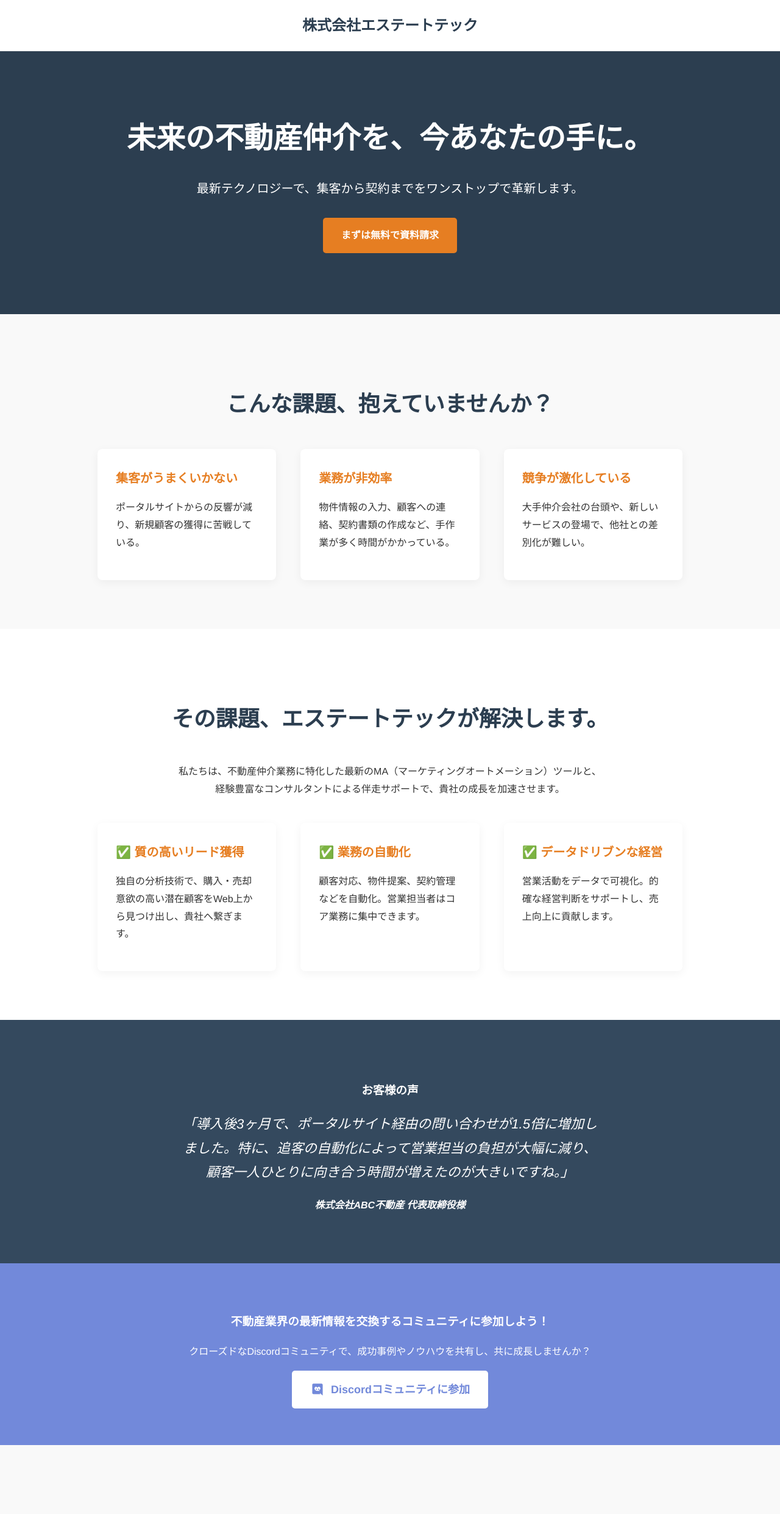
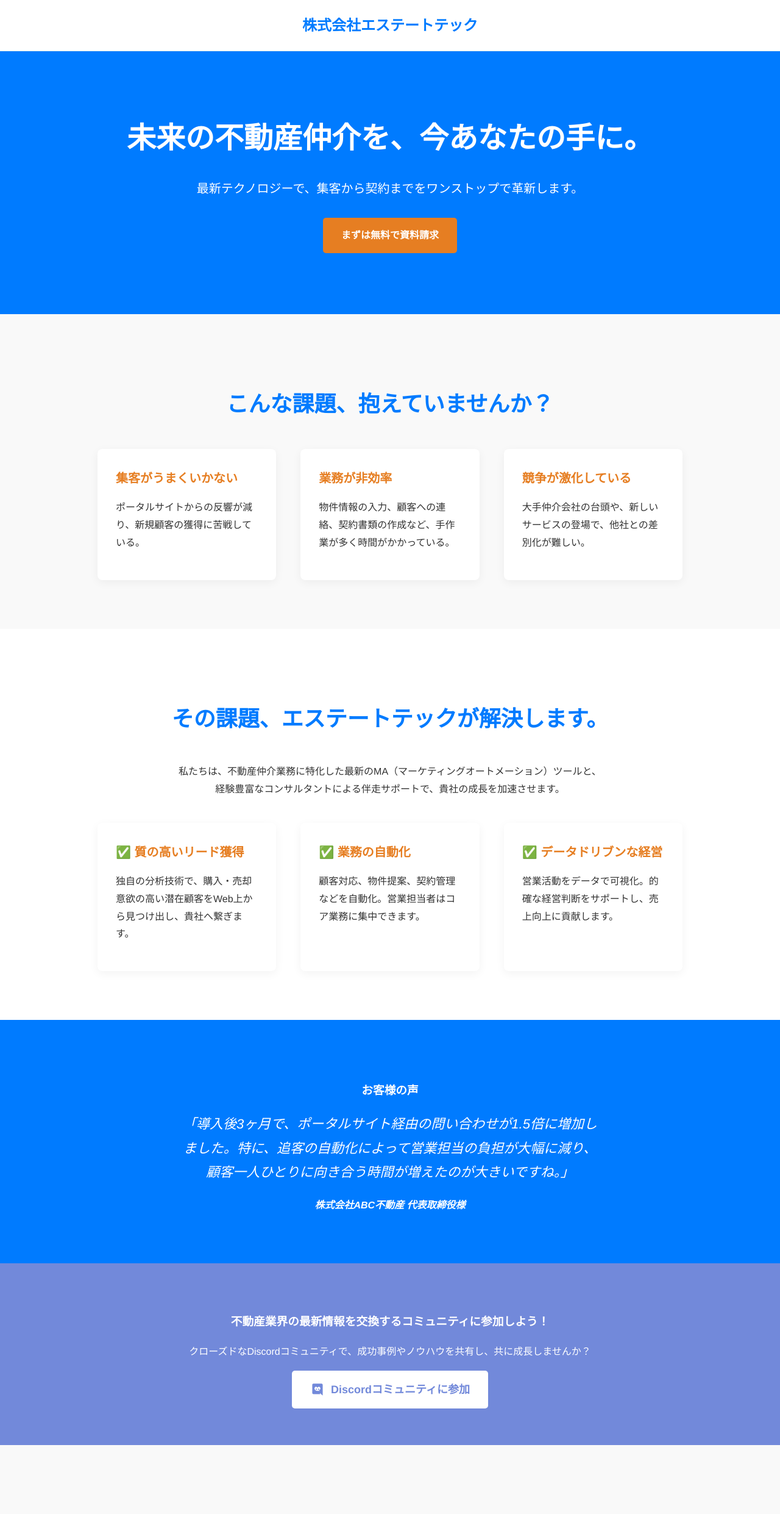
Before and after one commit to amimot/zatsu-ai-lp, a plain HTML site: page index.html in a window 1280 px wide. Shown: the top 2482 px of the page at 61% size. Drawn offline with Linux system fonts and the light colour scheme.

Commit message:
色変え

```diff
--- a/index.html
+++ b/index.html
@@ -3,7 +3,7 @@
 <head>
     <meta charset="UTF-8">
     <meta name="viewport" content="width=device-width, initial-scale=1.0">
-    <title>不動産仲介業者様向け業務効率化サポートです</title>
+    <title>不動産仲介業者様向け業務効率化サポート</title>
     <style>
         body {
             font-family: 'Helvetica Neue', 'Arial', 'Hiragino Kaku Gothic ProN', 'Hiragino Sans', 'Meiryo', sans-serif;
@@ -27,10 +27,10 @@
         header h1 {
             margin: 0;
             font-size: 24px;
-            color: #2c3e50;
+            color: #007bff;
         }
         .hero {
-            background-color: #2c3e50;
+            background-color: #007bff;
             color: #fff;
             padding: 100px 20px;
             text-align: center;
@@ -66,7 +66,7 @@
         .section h3 {
             font-size: 36px;
             margin-bottom: 40px;
-            color: #2c3e50;
+            color: #007bff;
         }
         .features-grid {
             display: grid;
@@ -86,7 +86,7 @@
             margin: 0 0 10px;
         }
         .testimonial {
-            background-color: #34495e;
+            background-color: #007bff;
             color: #fff;
             padding: 80px 20px;
             text-align: center;
@@ -130,7 +130,7 @@
             margin-right: 10px;
         }
         footer {
-            background-color: #2c3e50;
+            background-color: #0056b3;
             color: #fff;
             text-align: center;
             padding: 20px 0;
```
